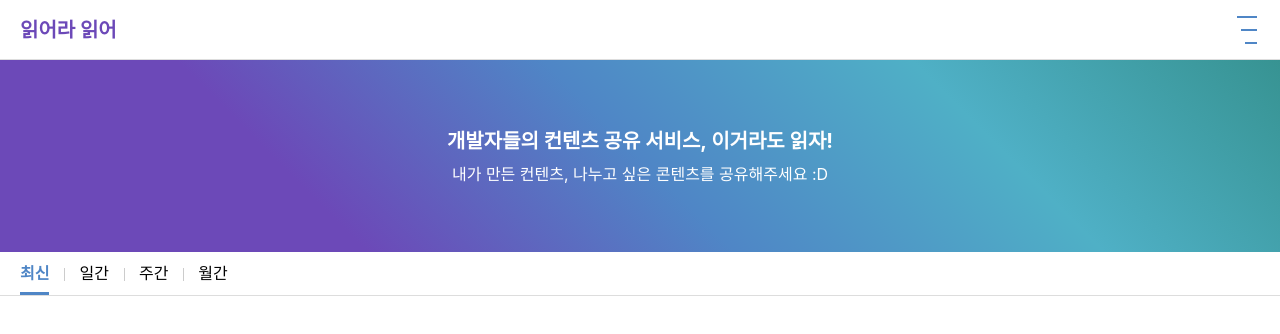
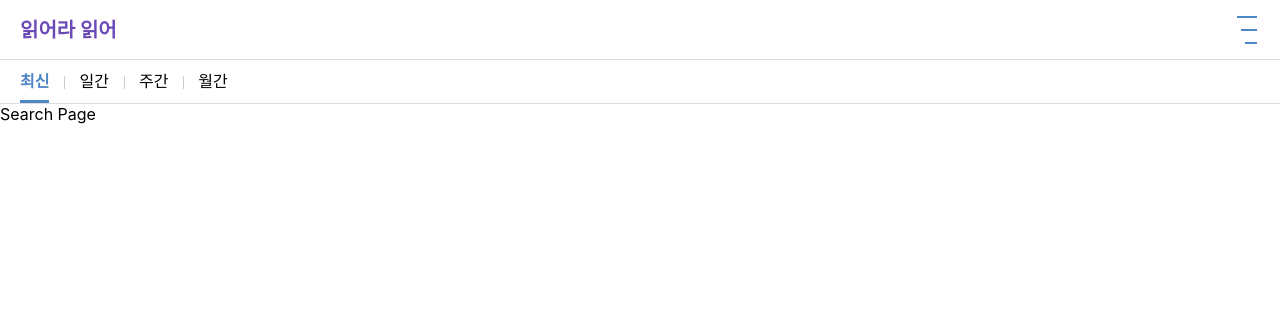
Before and after one commit to geeksschan/read, a React app: page /search in a window 1280 px wide. Shown: the top 334 px of the page. Built offline with nearby package versions, Linux system fonts and the light colour scheme.

Commit message:
기본 라우터 구조 작업

```diff
--- a/package.json
+++ b/package.json
@@ -15,6 +15,7 @@
     "react": "^16.8.3",
     "react-dom": "^16.8.3",
     "react-redux": "^6.0.1",
+    "react-router": "^5.0.0",
     "react-router-dom": "^4.3.1",
     "webpack": "^4.29.5",
     "webpack-cli": "^3.2.3"
--- /dev/null
+++ b/src/components/App.js
@@ -0,0 +1,39 @@
+import React, { Component } from 'react';
+import { BrowserRouter as Router, Route, Link, Switch } from "react-router-dom";
+import { withRouter} from 'react-router';
+
+import BaseLayout from './common/BaseLayout';
+import HomePage from './home/HomePage';
+import SearchPage from './search/SearchPage';
+import ErrorPage from './error/ErrorPage';
+
+
+class App extends Component {
+
+  constructor(props) {
+    super(props);
+  }
+
+  render() {
+
+    console.log(this.props);
+
+    return (
+      <Router>
+        <Switch>
+          <Route render={(props)=>{
+            return (
+              <BaseLayout {...props}>
+                <Route exact path="/" component={HomePage} />
+                <Route path="/search" component={SearchPage} />
+                <Route path="/error" component={ErrorPage} />
+              </BaseLayout>
+            )
+          }}/>
+        </Switch>
+      </Router>
+    );
+  }
+}
+
+export default App;
--- a/src/components/common/Aside.js
+++ b/src/components/common/Aside.js
@@ -1,5 +1,5 @@
 import React, { Component } from 'react';
-
+import { Link } from 'react-router-dom';
 import style from './Aside.scss';
 
 const DEMO_PROPS = {
@@ -36,7 +36,7 @@ class Aside extends Component {
           <nav className={style.nav}>
             <ul className={style.list_nav}>
               <li className={style.item_nav}>
-                <a className={style.link}>검색</a>
+                <Link to="/search" onClick={this.onClickDimmed} className={style.link}>검색</Link>
               </li>
               <li className={style.item_nav}>
                 <a className={style.link}>글쓰기</a>
--- a/src/components/common/BaseLayout.js
+++ b/src/components/common/BaseLayout.js
@@ -21,6 +21,10 @@ class BaseLayout extends Component {
   }
 
   render() {
+
+    const isJumbotron = this.props.location.pathname !== '/search';
+    console.log(isJumbotron);
+
     return (
       <div>
         <Header
@@ -29,7 +33,9 @@ class BaseLayout extends Component {
         <Aside
           isExpanded={this.state.isExpanded}
           handleExpanded={this.handleExpanded} />
-        <Jumbotron />
+        {
+          isJumbotron && <Jumbotron />
+        }
         <NavFilter />
         {this.props.children}
       </div>
--- a/src/components/common/Header.js
+++ b/src/components/common/Header.js
@@ -1,4 +1,5 @@
 import React, { Component } from 'react';
+import { Link } from 'react-router-dom';
 
 import style from './Header.scss';
 import DropdownUser from './DropdownUser';
@@ -21,9 +22,9 @@ class Header extends Component {
     return (
       <header className={style.header}>
         <div className={style.inner}>
-          <a href="/" className={style.link_title}>
+          <Link to="/" className={style.link_title}>
             <h1 className={style.title}>읽어라 읽어</h1>
-          </a>
+          </Link>
           <button
             type="button"
             className={style.button_menu}
--- a/src/components/common/Header.scss
+++ b/src/components/common/Header.scss
@@ -24,7 +24,7 @@
 .inner {}
 
 .link_title {
-  display: block;
+  display: inline-block;
 }
 
 .title {
--- /dev/null
+++ b/src/components/error/ErrorPage.js
@@ -0,0 +1,13 @@
+import React, { Component } from 'react';
+
+class ErrorPage extends Component {
+  render() {
+    return (
+      <section>
+        Error Page
+      </section>
+    );
+  }
+}
+
+export default ErrorPage;
--- /dev/null
+++ b/src/components/home/HomePage.js
@@ -0,0 +1,18 @@
+import React, { Component } from 'react';
+
+class HomePage extends Component {
+
+  constructor(props) {
+    super(props);
+  }
+
+  render() {
+    return (
+      <section>
+        Home Page
+      </section>
+    );
+  }
+}
+
+export default HomePage;
--- /dev/null
+++ b/src/components/search/SearchPage.js
@@ -0,0 +1,13 @@
+import React, { Component } from 'react';
+
+class SearchPage extends Component {
+  render() {
+    return (
+      <section>
+        Search Page
+      </section>
+    );
+  }
+}
+
+export default SearchPage;
--- a/src/index.js
+++ b/src/index.js
@@ -1,11 +1,11 @@
 import React from 'react';
 import ReactDOM from 'react-dom';
 
-import BaseLayout from './components/common/BaseLayout';
+import App from './components/App';
 
 import './scss/global.scss';
 
 ReactDOM.render(
-  <BaseLayout />,
+  <App />,
   document.getElementById('root')
 );
--- a/webpack.config.js
+++ b/webpack.config.js
@@ -8,7 +8,8 @@ module.exports = {
   devtool: 'inline-source-map',
   devServer: {
     contentBase: './dist',
-    hot: true
+    hot: true,
+    historyApiFallback: true,
   },
   entry: {
     app: './src/index.js'
```
